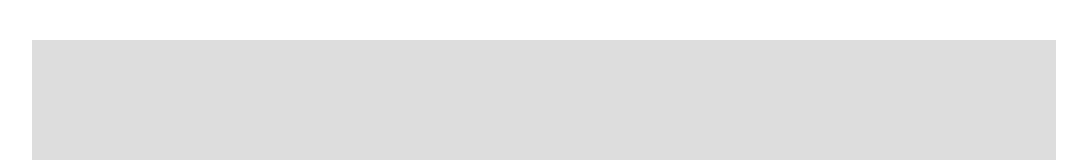
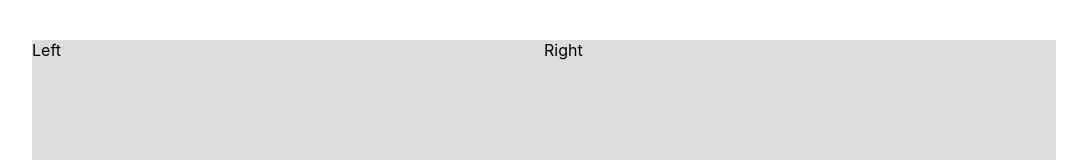
Before and after one commit to jjcav84/thumbnail-gallery, a React (Create React App) app: page / in a window 1280 px wide. Shown: the top 160 px of the page, without its empty margins (96-1183 px from the left). Built offline with nearby package versions, Linux system fonts and the light colour scheme; the HTML template or start-up script is replaced by a standard one.

Commit message:
flexed divs left and right

```diff
--- a/src/components/thumbnail-gallery/index.js
+++ b/src/components/thumbnail-gallery/index.js
@@ -6,13 +6,13 @@ export default class ThumbnailGallery extends Component {
             <div style={thumbnailGalleryStyles}>
 
                 {/* Left Side */}
-                <div>
-
+                <div style={{ flex: 1 }}>
+                  Left
                 </div>
 
                 {/* Right Side */}
-                <div>
-
+                <div style={{ flex: 1 }}>
+                  Right
                 </div>
 
             </div>
@@ -24,5 +24,6 @@ const thumbnailGalleryStyles = {
     background: '#ddd',
     height: '500px',
     width: '1024px',
-    margin: '40px auto'
+    margin: '40px auto',
+    display: 'flex'
 }
```
